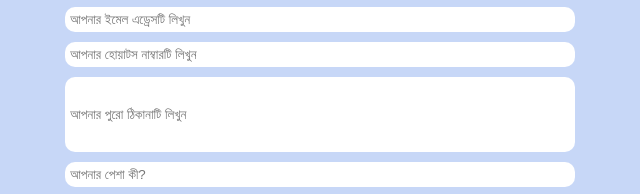
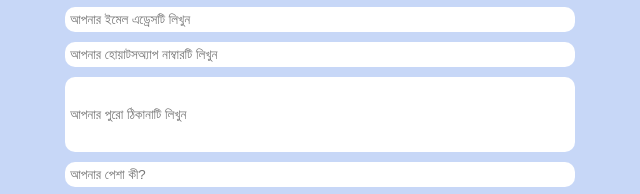
Before and after one commit to Sekhgroup/sirenapk, a plain HTML site: page index.html in a window 1280 px wide. Shown: the part 182-376 px from the top of the page, 320-960 px from the left. Drawn offline with Linux system fonts and the light colour scheme.

Commit message:
Update index.html

```diff
--- a/index.html
+++ b/index.html
@@ -23,7 +23,7 @@
                 maxlength="40">
               </div>
               <div>
-                  <input type="text" class="" name="Wp number" id="number" placeholder="আপনার হোয়াটস নাম্বারটি লিখুন "
+                  <input type="text" class="" name="Wp number" id="number" placeholder="আপনার হোয়াটসঅ্যাপ নাম্বারটি লিখুন "
                  pattern="[1-9]{1}[0-9]{9}" required>
               </div>
                <div>
```
